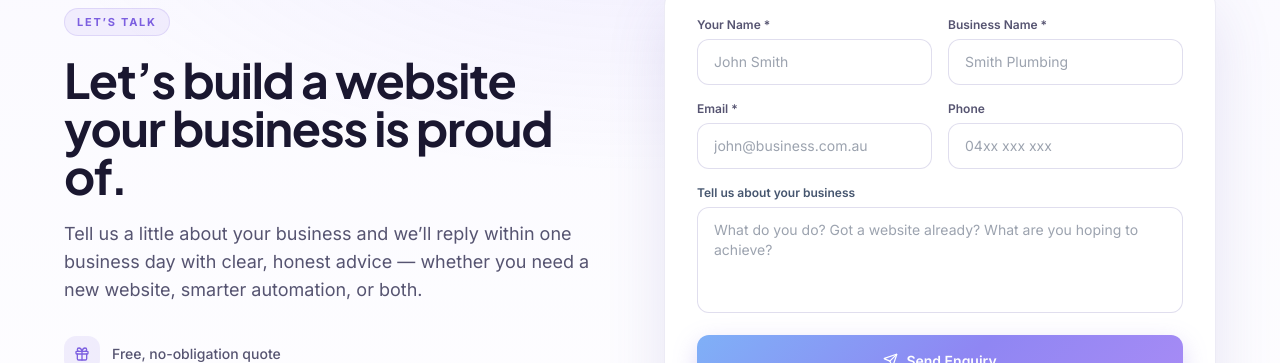
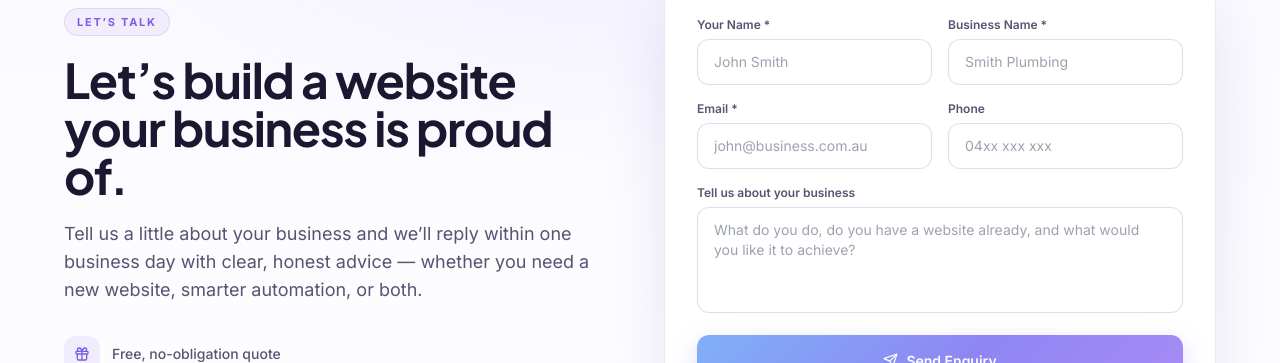
Before and after one commit to zachcolvillez-stack/bluepeek-website, a Next.js app: page / in a window 1280 px wide. Shown: the part 9056-9419 px from the top of the page. Built offline with nearby package versions, Linux system fonts and the light colour scheme.

Commit message:
auto-save: Contact.jsx

```diff
--- a/components/Contact.jsx
+++ b/components/Contact.jsx
@@ -121,9 +121,9 @@ export default function Contact() {
                 </div>
               </div>
               <div>
-                <label className="block text-xs mb-1.5 font-semibold" style={{ color: '#46566f' }}>Tell us about your business</label>
-                <textarea rows={4} className={inp + ' resize-none'} style={inpStyle}
-                  placeholder="What do you do? Got a website already? What are you hoping to achieve?"
+                <label className="block text-xs mb-1.5 font-semibold" style={{ color: '#565471' }}>Tell us about your business</label>
+                <textarea rows={4} className={inp + ' resize-none'} style={inpStyle} onFocus={onFocus} onBlur={onBlur}
+                  placeholder="What do you do, do you have a website already, and what would you like it to achieve?"
                   value={form.message} onChange={e => set('message', e.target.value)} />
               </div>
 
```
